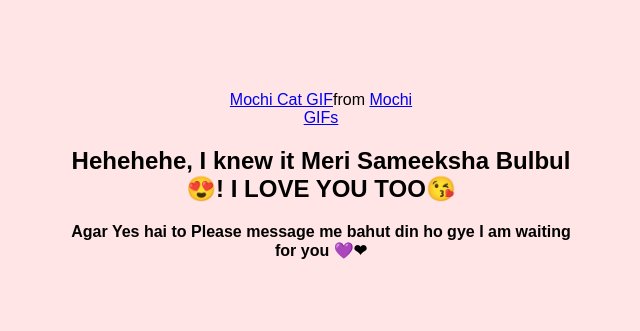
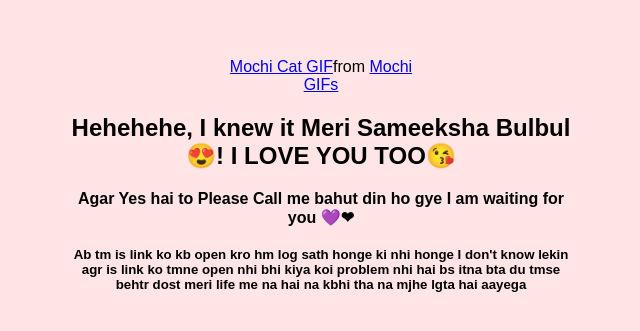
Before and after one commit to SAMM0DS/Proposed, a plain HTML site: page yes.html in a window 1280 px wide. Shown: the part 225-556 px from the top of the page, without its empty margins (319-959 px from the left). Drawn offline with Linux system fonts and the light colour scheme; a script that the page names is missing.

Commit message:
Update yes.html

```diff
--- a/yes.html
+++ b/yes.html
@@ -27,7 +27,8 @@
          src="https://tenor.com/embed.js"
        ></script>
        <h2>Hehehehe, I knew it Meri Sameeksha Bulbul😍! I LOVE YOU TOO😘</h2>
-       <h4> Agar Yes hai to Please message me bahut din ho gye I am waiting for you 💜❤</h4>
+       <h4> Agar Yes hai to Please Call me bahut din ho gye I am waiting for you 💜❤</h4>
+      <h5> Ab tm is link ko kb open kro hm log sath honge ki nhi honge I don't know lekin agr is link ko tmne open nhi bhi kiya koi problem nhi hai bs itna bta du tmse behtr dost meri life me na hai na kbhi tha na mjhe lgta hai aayega</h5>
      </div>
    </body>
  </html>
```
